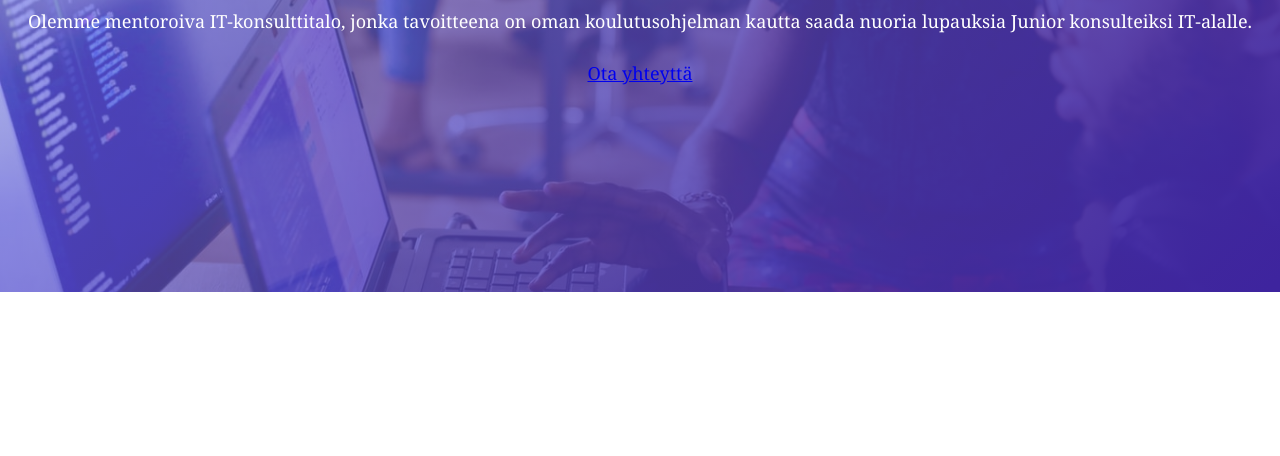
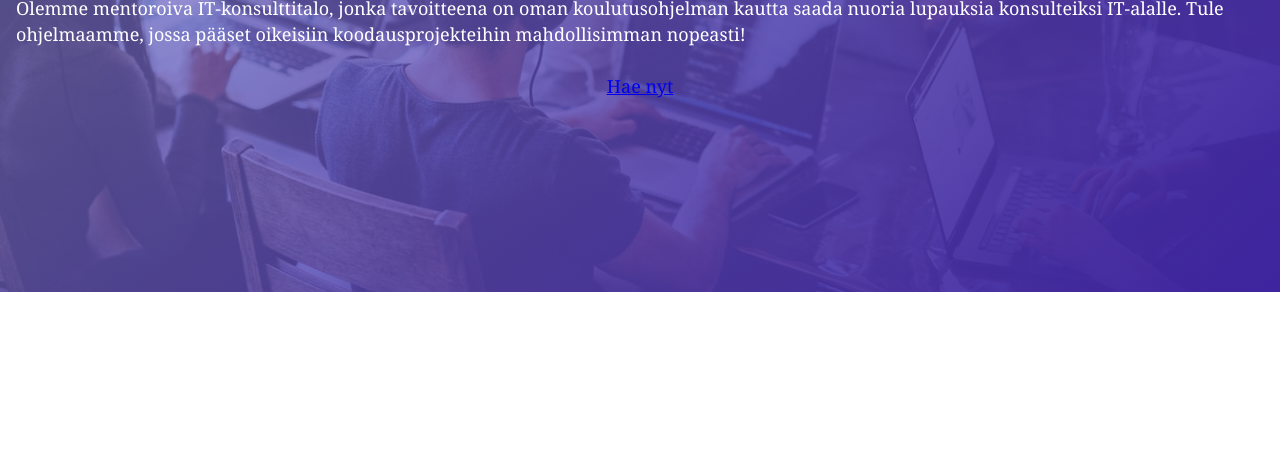
Before and after one commit to Vauhtio/vauhtio-com, a Gatsby site: page /rekry in a window 1280 px wide. Shown: the part 344-800 px from the top of the page. Built offline with nearby package versions, Linux system fonts and the light colour scheme; Gatsby itself is replaced by a stand-in of ours.

Commit message:
Make HomeHeader reusable component

```diff
--- a/src/components/HomeHeader.tsx
+++ b/src/components/PageHeader.tsx
@@ -3,23 +3,27 @@ import styled from 'styled-components';
 
 import team from '../pages/team.jpeg';
 
-const HomeHeader = () => {
+type Props = {
+  title: string;
+  description: string;
+  ctaText: string;
+  ctaEmail: string;
+  backgroundImage: string;
+};
+
+const PageHeader = (props: Props) => {
   return (
-    <Container>
-      <Header>Tarvitsetko tulevaisuuden osaajat nyt?</Header>
-      <p className="header__description">
-        Olemme mentoroiva IT-konsulttitalo, jonka tavoitteena on oman
-        koulutusohjelman kautta saada nuoria lupauksia Junior konsulteiksi
-        IT-alalle.
-      </p>
-      <a href="mailto:myynti@vauhtio.com" className="header__cta">
-        Ota yhteyttä
+    <Container backgroundImageUrl={props.backgroundImage}>
+      <Header>{props.title}</Header>
+      <p className="header__description">{props.description}</p>
+      <a href={`mailto:${props.ctaEmail}`} className="header__cta">
+        {props.ctaText}
       </a>
     </Container>
   );
 };
 
-const Container = styled.header`
+const Container = styled.header<{ backgroundImageUrl: string }>`
   height: 80vh;
 
   background-image: linear-gradient(
@@ -27,7 +31,7 @@ const Container = styled.header`
       #3e249e 0.68%,
       rgba(159, 153, 250, 0.5) 99.1%
     ),
-    url(${team});
+    url(${props => props.backgroundImageUrl});
   background-repeat: no-repeat;
   background-size: cover;
   background-position: center;
@@ -52,4 +56,4 @@ const Header = styled.h1`
   }
 `;
 
-export default HomeHeader;
+export default PageHeader;
--- a/src/pages/rekry.tsx
+++ b/src/pages/rekry.tsx
@@ -2,12 +2,19 @@ import React from 'react';
 
 import Layout from '../components/layout';
 import SEO from '../components/seo';
-import HomeHeader from '../components/HomeHeader';
+import PageHeader from '../components/PageHeader';
+import team from '../pages/team2.jpeg';
 
 const SecondPage = () => (
   <Layout>
     <SEO title="Rekry" />
-    <HomeHeader />
+    <PageHeader
+      title="Tavoitteena työpaikka IT-alalla?"
+      description="Olemme mentoroiva IT-konsulttitalo, jonka tavoitteena on oman koulutusohjelman kautta saada nuoria lupauksia konsulteiksi IT-alalle. Tule ohjelmaamme, jossa pääset oikeisiin koodausprojekteihin mahdollisimman nopeasti!"
+      ctaText="Hae nyt"
+      ctaEmail="rekry@vauhtio.com"
+      backgroundImage={team}
+    />
   </Layout>
 );
 
```
Also changed, not shown: src/pages/index.tsx (+9 -2 lines), src/pages/team2.jpeg (added).
